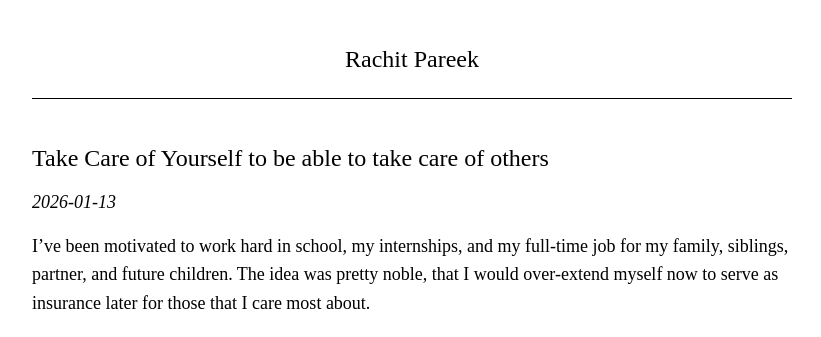
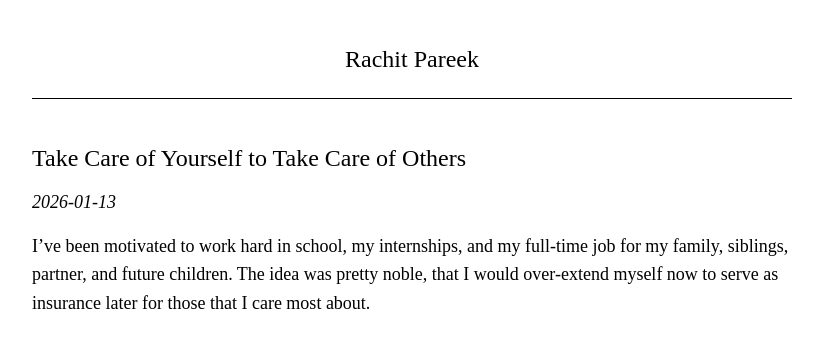
Before and after one commit to rachitpareek/rachitpareek.github.io, a Jekyll site: the page built from _posts/2026-01-13-take-care-of-yourself.md, in a window 1280 px wide and 900 px high. Shown: the top 337 px of the window, without its empty margins (228-1049 px from the left). Built offline with Jekyll 4.4.1, drawn with Linux system fonts in a browser that asks for light colours.

Commit message:
Update blog post titles, fix iframe, and add article/word counter
- Update "Take Care of Yourself" post title capitalization
- Rename SSA post from "Is the SSA Going Broke?" to "Is the SSA Insolvent?"
- Update URL slug from is-the-ssa-going-broke to is-the-ssa-insolvent
- Fix iframe dimensions for YouTube Shorts video (vertical format)
- Add article and word count counter at bottom of blog index
- Counter updates automatically using Jekyll Liquid templating

Co-Authored-By: Claude Sonnet 4.5 <noreply@anthropic.com>

```diff
--- a/_posts/2026-01-13-take-care-of-yourself.md
+++ b/_posts/2026-01-13-take-care-of-yourself.md
@@ -1,6 +1,6 @@
 ---
 layout: post
-title: "Take Care of Yourself to be able to take care of others"
+title: "Take Care of Yourself to Take Care of Others"
 date: 2026-01-13
 ---
 
@@ -23,7 +23,9 @@ Living in service of others is meaningful and respectable but at the same time,
 - not feeling guilty for not taking on an additional professional commitment when you know you're at your limit
 - taking some time to yourself to sort through your thoughts and emotions, or to nap, or to sleep better, or to exercise
 
-<iframe width="560" height="315" src="https://www.youtube.com/embed/UI_gMvv0g8A" title="YouTube video player" frameborder="0" allow="accelerometer; autoplay; clipboard-write; encrypted-media; gyroscope; picture-in-picture; web-share" allowfullscreen></iframe>
+<div style="text-align: center;">
+<iframe width="315" height="560" src="https://www.youtube.com/embed/UI_gMvv0g8A" title="YouTube video player" frameborder="0" allow="accelerometer; autoplay; clipboard-write; encrypted-media; gyroscope; picture-in-picture; web-share" allowfullscreen style="max-width: 100%;"></iframe>
+</div>
 
 *This is what got me thinking in this direction about two years ago.*
 
```
Also changed, not shown: _posts/2026-01-04-is-the-ssa-insolvent.md (renamed from _posts/2026-01-04-is-the-ssa-going-broke.md, +1 -1 lines), blog/index.html (+10 -0 lines).
